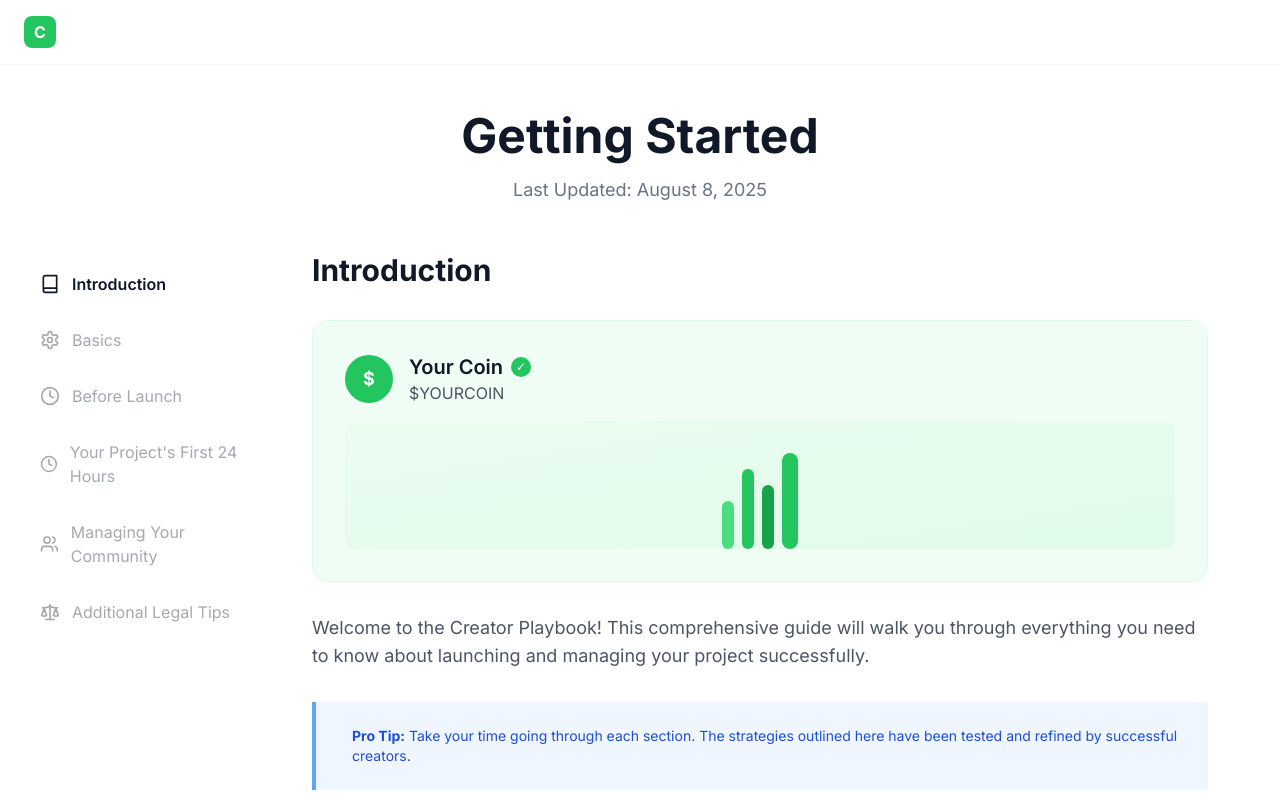
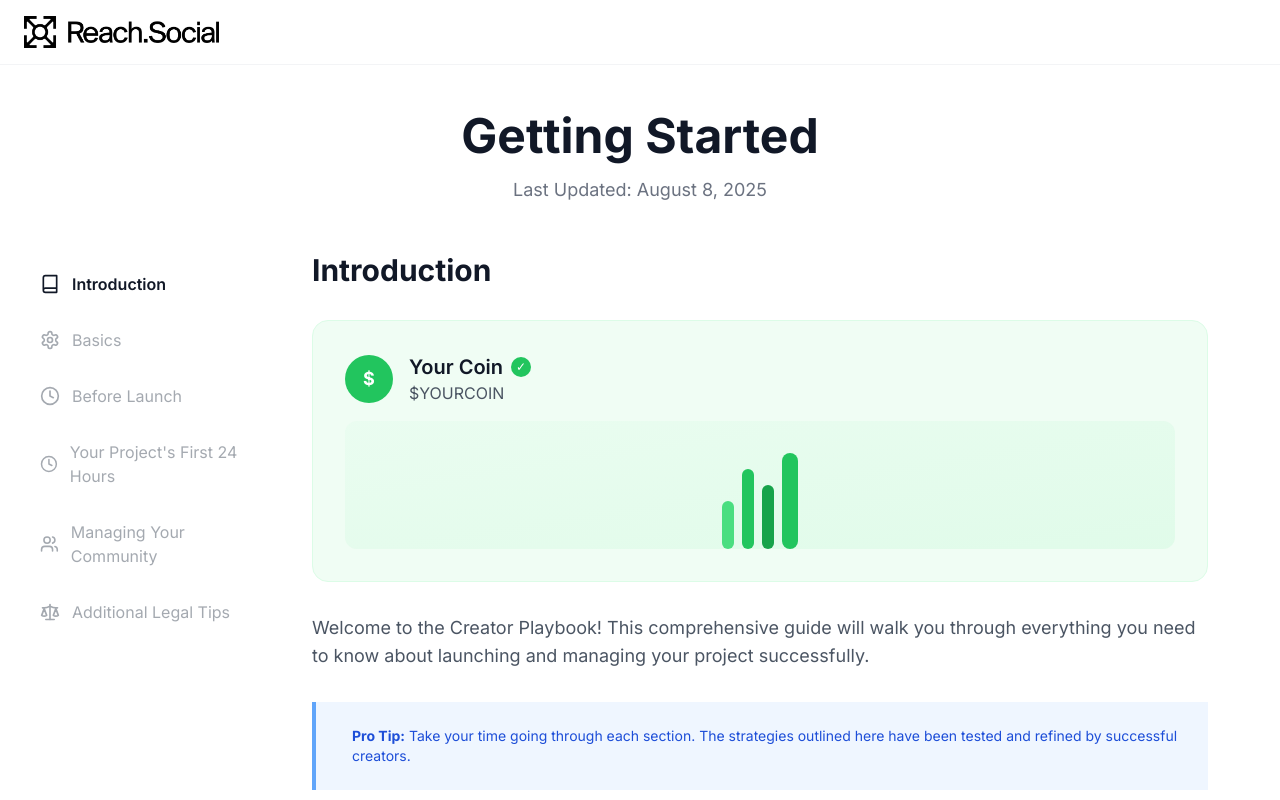
Before and after one commit to abbey-titcomb/reach-docs, a Next.js app: page / in a window 1280 px wide. Shown: the top 800 px of the page. Built offline with nearby package versions, Linux system fonts and the light colour scheme.

Commit message:
fixed table of contents
Signed-off-by: Abbey Titcomb <abbeytitcomb@gmail.com>

```diff
--- a/package.json
+++ b/package.json
@@ -10,10 +10,10 @@
     "lint": "next lint"
   },
   "dependencies": {
+    "lucide-react": "^0.263.1",
     "next": "14.0.0",
-    "react": "^18.2.0",
-    "react-dom": "^18.2.0",
-    "lucide-react": "^0.263.1"
+    "react": "^18.3.1",
+    "react-dom": "^18.3.1"
   },
   "devDependencies": {
     "autoprefixer": "^10.0.1",
--- a/src/app/layout.js
+++ b/src/app/layout.js
@@ -1,9 +1,9 @@
 import './globals.css'
 
 export const metadata = {
-  title: 'Creator Playbook | Documentation',
-  description: 'A comprehensive guide for creators to launch and manage successful projects',
-  keywords: 'creator, playbook, documentation, guide, launch, project management',
+  title: 'Getting Started',
+  description: 'A comprehensive guide to getting started on Reach.Social',
+  keywords: 'documentation, guide, launch, project management',
   viewport: 'width=device-width, initial-scale=1',
 }
 
--- a/src/components/DocumentationSite.js
+++ b/src/components/DocumentationSite.js
@@ -52,8 +52,8 @@ export default function DocumentationSite() {
         <div className="max-w-7xl mx-auto flex items-center justify-between">
           {/* Logo */}
           <div className="flex items-center space-x-2">
-            <div className="w-8 h-8 bg-green-500 rounded-lg flex items-center justify-center">
-              <span className="text-white font-bold">C</span>
+            <div className="flex items-center space-x-2">
+            <img src="/reach-social-logo.png" alt="Reach Social" className="h-8 w-auto"/>
             </div>
           </div>
         </div>
```
Also changed, not shown: public/reach-social-logo.png (added), 1 other file (tests, documents, lock files or other folders).
